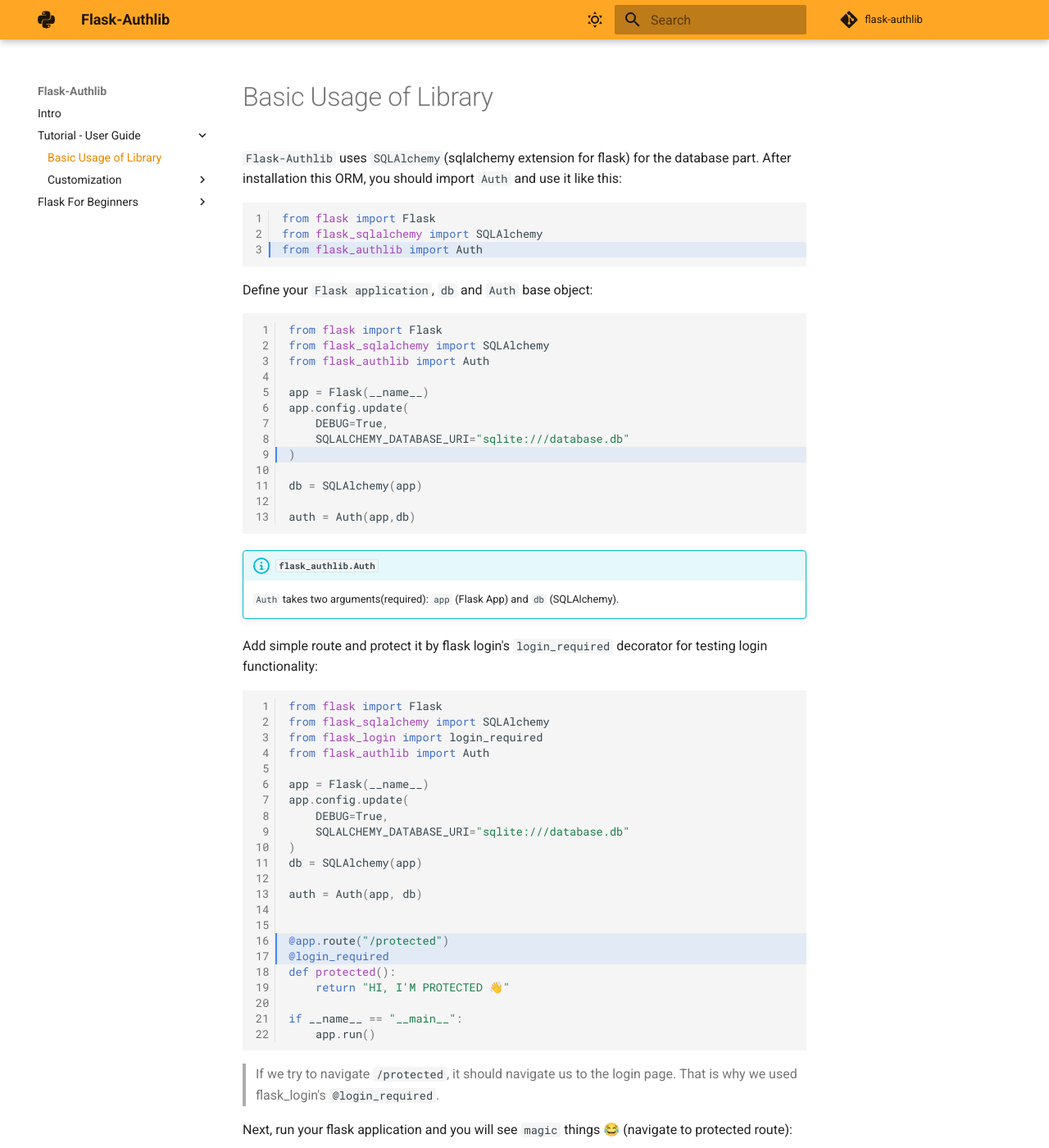
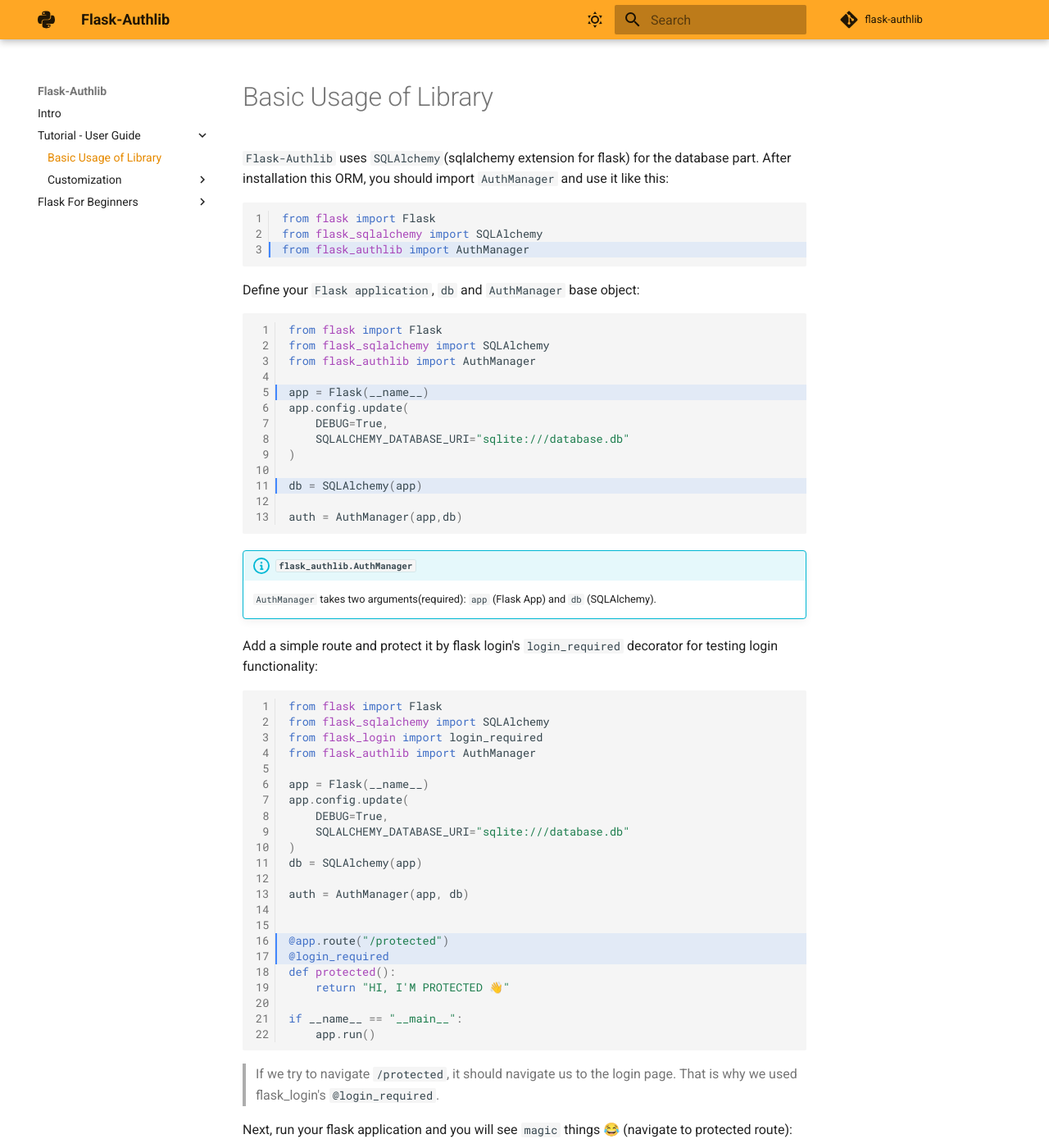
Before and after one commit to AbduazizZiyodov/flask-authlib, an MkDocs documentation site: the page built from docs/user-guide/basic_usage.md, in a window 1280 px wide and 1400 px high. Shown: the whole window at 82% size. Built offline with MkDocs 1.6.1 and Material for MkDocs 9.7.7, drawn with Linux system fonts in a browser that asks for light colours; comment, search, counter and statistics services are not loaded.

Commit message:
🙂 Fixed some typos on `user-guide` section

````diff
--- a/docs/user-guide/basic_usage.md
+++ b/docs/user-guide/basic_usage.md
@@ -1,17 +1,17 @@
-`Flask-Authlib` uses `SQLAlchemy`(sqlalchemy extension for flask) for the database part. After installation this ORM, you should import `Auth` and use it like this:
+`Flask-Authlib` uses `SQLAlchemy`(sqlalchemy extension for flask) for the database part. After installation this ORM, you should import `AuthManager` and use it like this:
 
 ```python hl_lines="3"
 from flask import Flask
 from flask_sqlalchemy import SQLAlchemy
-from flask_authlib import Auth
+from flask_authlib import AuthManager
 ```
 
-Define your `Flask application`, `db` and `Auth` base object:
+Define your `Flask application`, `db` and `AuthManager` base object:
 
-```python hl_lines="9"
+```python hl_lines="5 11"
 from flask import Flask
 from flask_sqlalchemy import SQLAlchemy
-from flask_authlib import Auth
+from flask_authlib import AuthManager
 
 app = Flask(__name__)
 app.config.update(
@@ -21,20 +21,20 @@
 
 db = SQLAlchemy(app)
 
-auth = Auth(app,db)
+auth = AuthManager(app,db)
 ```
 
-!!! info "`flask_authlib.Auth`"
+!!! info "`flask_authlib.AuthManager`"
 
-    `Auth` takes two arguments(required): `app` (Flask App) and `db` (SQLAlchemy).
+    `AuthManager` takes two arguments(required): `app` (Flask App) and `db` (SQLAlchemy).
 
-Add simple route and protect it by flask login's `login_required` decorator for testing login functionality:
+Add a simple route and protect it by flask login's `login_required` decorator for testing login functionality:
 
 ```python hl_lines="16-17"
 from flask import Flask
 from flask_sqlalchemy import SQLAlchemy
 from flask_login import login_required
-from flask_authlib import Auth
+from flask_authlib import AuthManager
 
 app = Flask(__name__)
 app.config.update(
@@ -43,7 +43,7 @@
 )
 db = SQLAlchemy(app)
 
-auth = Auth(app, db)
+auth = AuthManager(app, db)
 
 
 @app.route("/protected")
````
Also changed, not shown: docs/user-guide/alerts_config.md (+7 -7 lines), docs/user-guide/base_config.md (+6 -6 lines), docs/user-guide/templates_config.md (+1 -1 lines).
